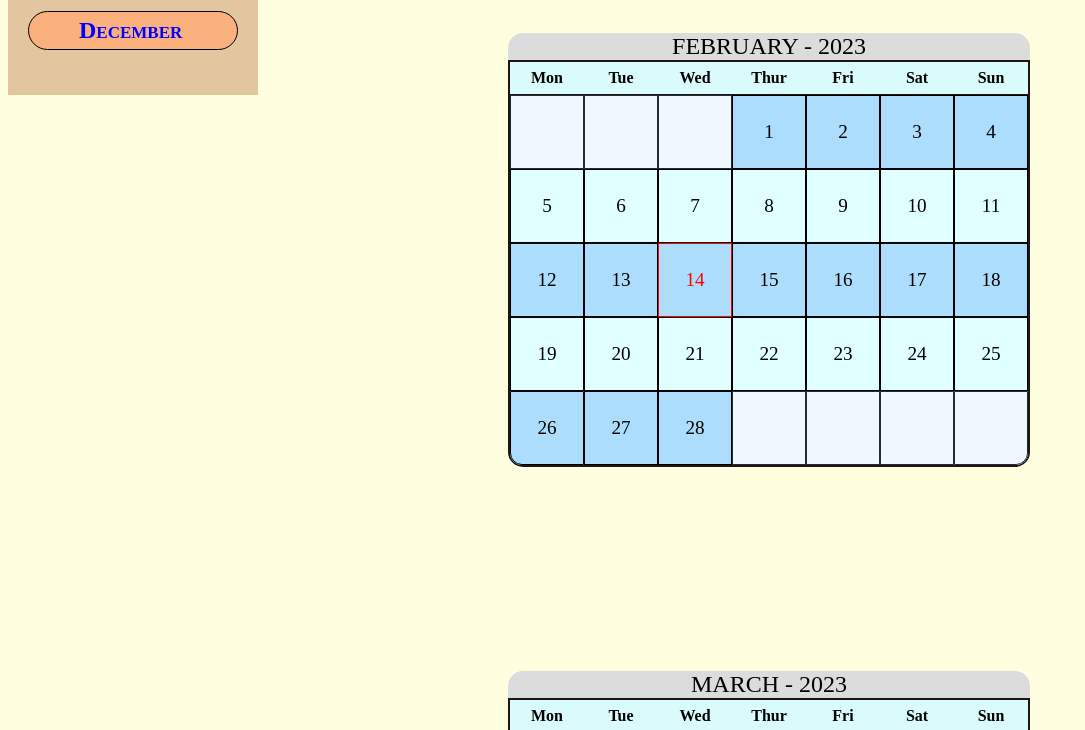
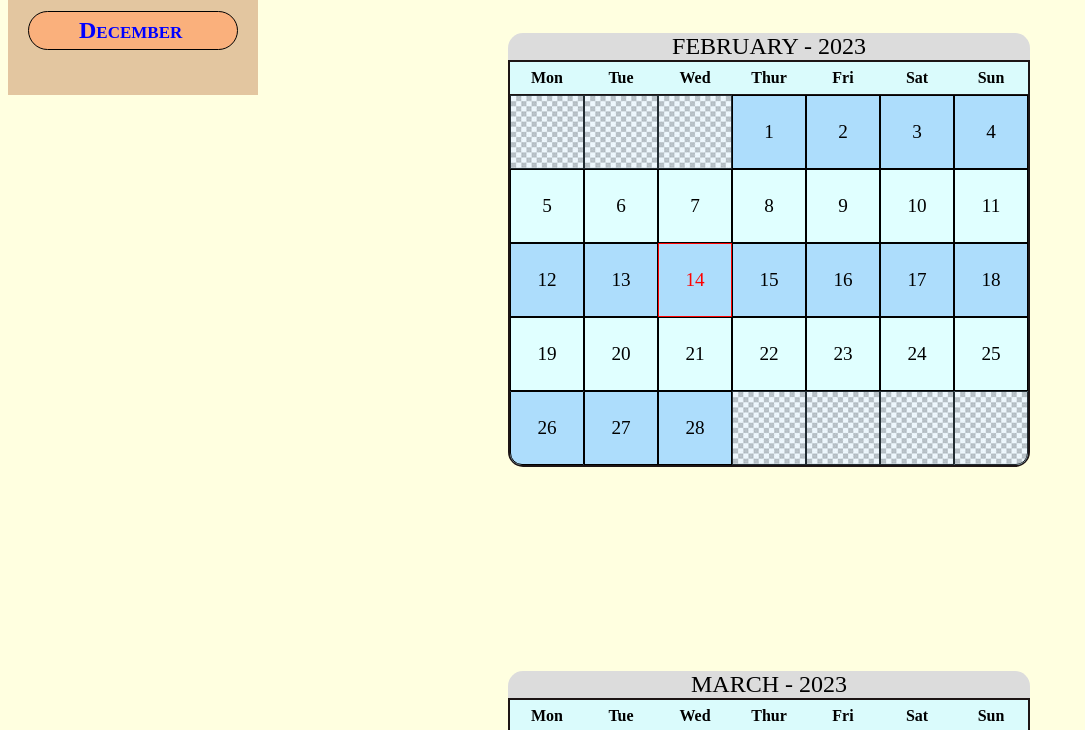
Before and after one commit to websitefpbytc/calender, a plain HTML site: page index.html in a window 1280 px wide. Shown: the part 713-1443 px from the top of the page, without its empty margins (0-1085 px from the left). Drawn offline with Linux system fonts and the light colour scheme.

Commit message:
Update style.css

```diff
--- a/style.css
+++ b/style.css
@@ -91,7 +91,7 @@ th{
 }
 td.op{
     background-color: #ffffff;
-    background-image: url('background.jpg');
+    background-image: url('../image/background.jpg');
     opacity: 0.8;
 }
 tr:last-child>td:last-child{
```
